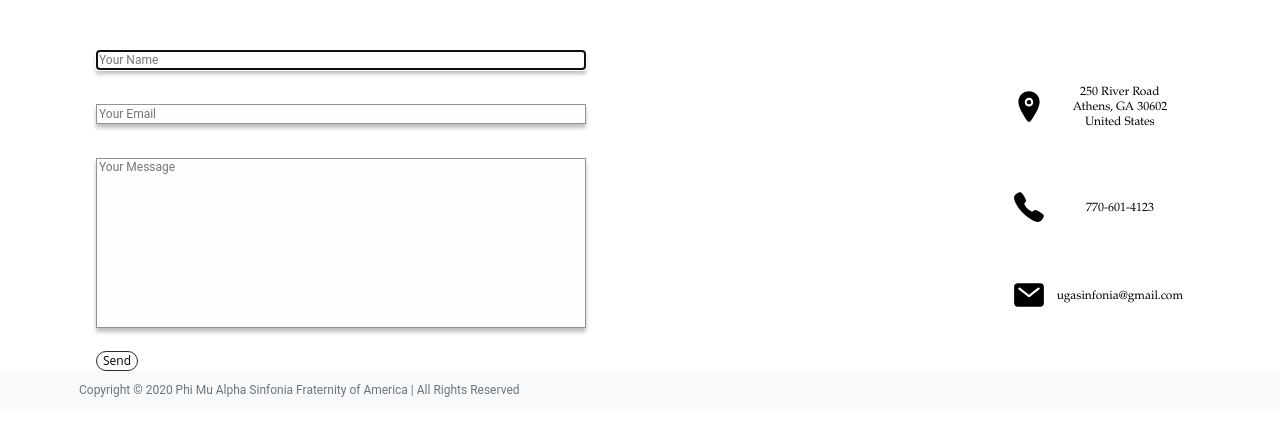
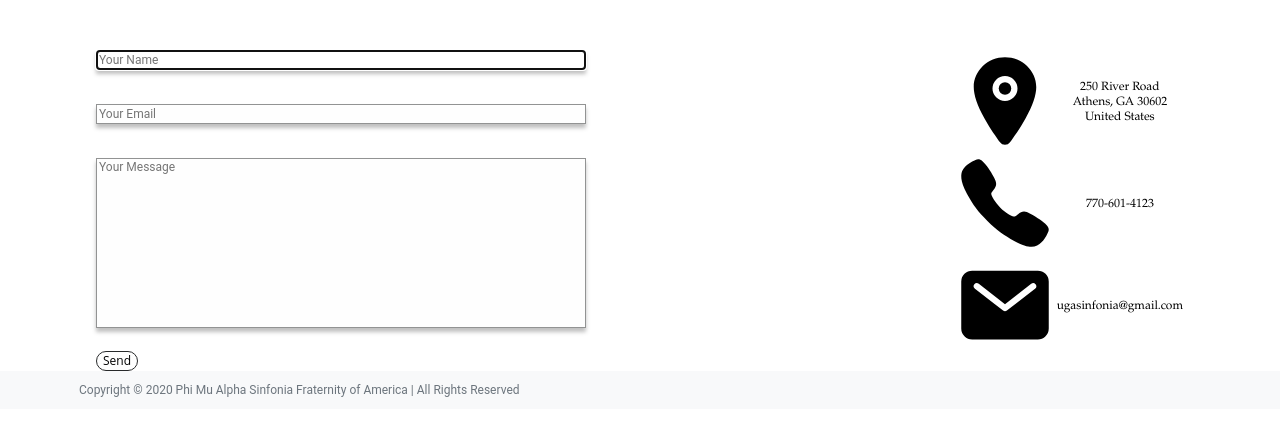
Before and after one commit to imoiwm/PMASinfonia, a PHP site: page /contact.php in a window 1280 px wide. Shown: the part 38-474 px from the top of the page. Run offline with PHP 8.4, Linux system fonts and the light colour scheme.

Commit message:
contact page changes

```diff
--- a/styles/contact.css
+++ b/styles/contact.css
@@ -50,12 +50,14 @@ textarea {
     resize: none;
 }
 
-img.svg-img {
-    width: 80%;
+.svg-img {
+    width: 100px;
+    height: 100px;
+    display: block;
 }
 
 .right-col {
-    width: 45px;
+    width: 100px;
 }
 
 .left-col {
--- a/template.php
+++ b/template.php
@@ -54,7 +54,7 @@ function head(int $whichActive = -1): void {
                         <a class="nav-link ' . $which[5] . '" href="merchPage.php">Merchandise</a>
                         </li>
                         <li class="nav-item">
-                        <a class="nav-link ' . $which[6] . '" href="contact.php">Contact Us</a>
+                        <a class="nav-link ' . $which[6] . '" href="bscontact.php">Contact Us</a>
                         </li>
                         ' . $signOut . '
                     </ul>
```
